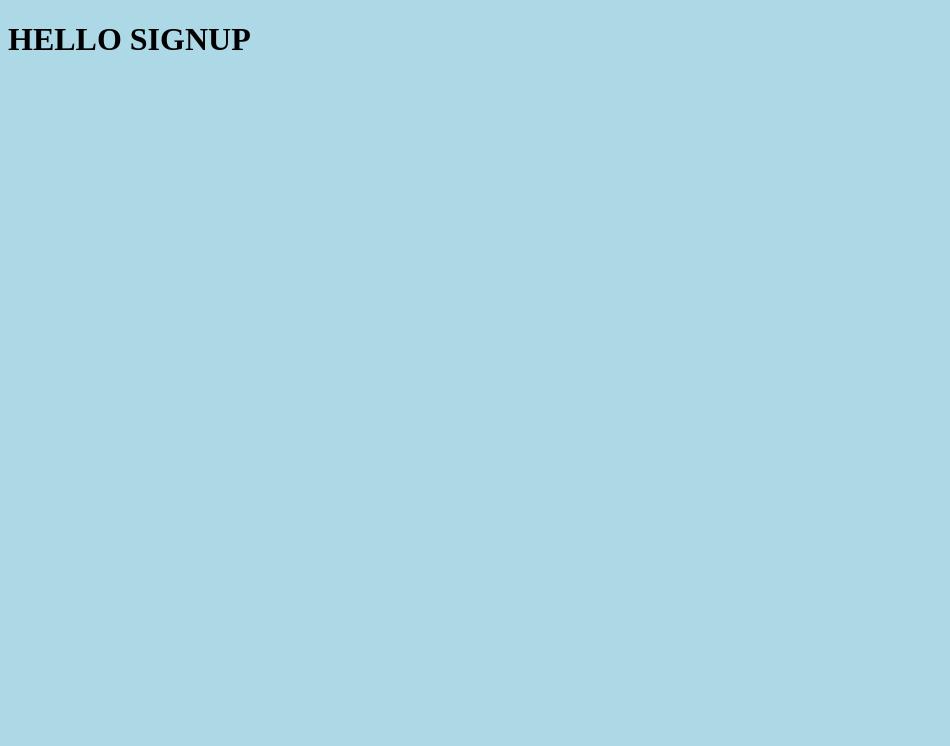
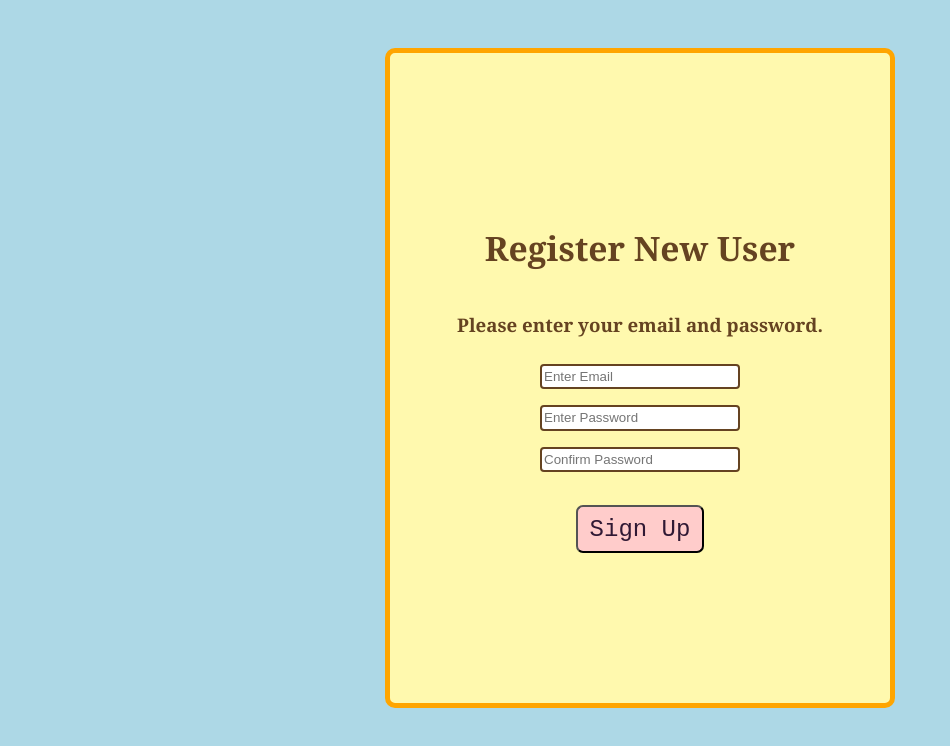
Before and after one commit to isaacwilhite/table-3-phase-4-project, a React (Create React App) app in the folder client/: page /signup in a window 1280 px wide. Shown: the top 746 px of the page, without its empty margins (0-950 px from the left). Built offline with nearby package versions, Linux system fonts and the light colour scheme.

Commit message:
completed login and signup pages

```diff
--- a/client/src/components/Login.js
+++ b/client/src/components/Login.js
@@ -1,8 +1,14 @@
 const Login = () => {
   return (
-    <>
-      <h1>HELLO LOGIN</h1>
-    </>
+    <div className='modal'>
+      <h1 className='modaltitle'>Login</h1>
+      <h3 className='modaltag'>Please enter your email and password.</h3>
+      <input id='email' className='loginInput' type='text' placeholder="Enter Email"></input>
+      <input id='pass' className='loginInput' type='text' placeholder="Enter Password"></input>
+      <div>
+        <button className='modalbutton'>Login</button>
+      </div>
+    </div>
   )
 }
 
--- a/client/src/components/Signup.js
+++ b/client/src/components/Signup.js
@@ -1,8 +1,15 @@
 const Signup = () => {
   return (
-    <>
-      <h1>HELLO SIGNUP</h1>
-    </>
+    <div className='modal'>
+      <h1 className='modaltitle'>Register New User</h1>
+      <h3 className='modaltag'>Please enter your email and password.</h3>
+      <input id='email' className='loginInput' type='text' placeholder="Enter Email"></input>
+      <input id='pass' className='loginInput' type='text' placeholder="Enter Password"></input>
+      <input id='confirmPass' className='loginInput' type='text' placeholder="Confirm Password"></input>
+      <div>
+        <button className='modalbutton'>Sign Up</button>
+      </div>
+    </div>
   )
 }
 
--- a/client/src/index.css
+++ b/client/src/index.css
@@ -43,6 +43,15 @@ body {
 .modalbutton:hover {
   background-color: #d8ffb1;
 }
+
+input.loginInput {
+  margin: 0.5rem;
+  width: 12rem;
+  height: 1.2rem;
+  border-radius: 4px;
+  border: 2px solid #654321;
+}
+
 
 .container {
   display: grid;
```
